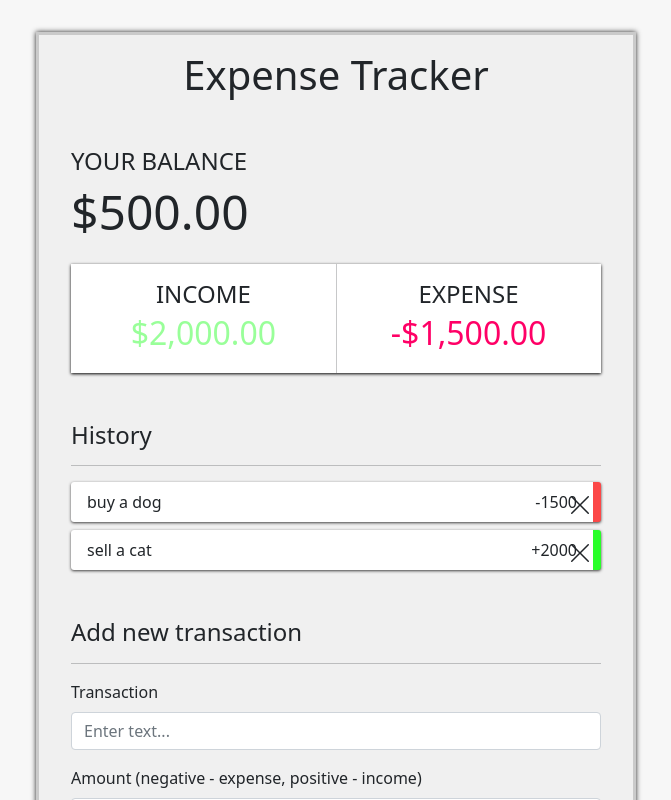
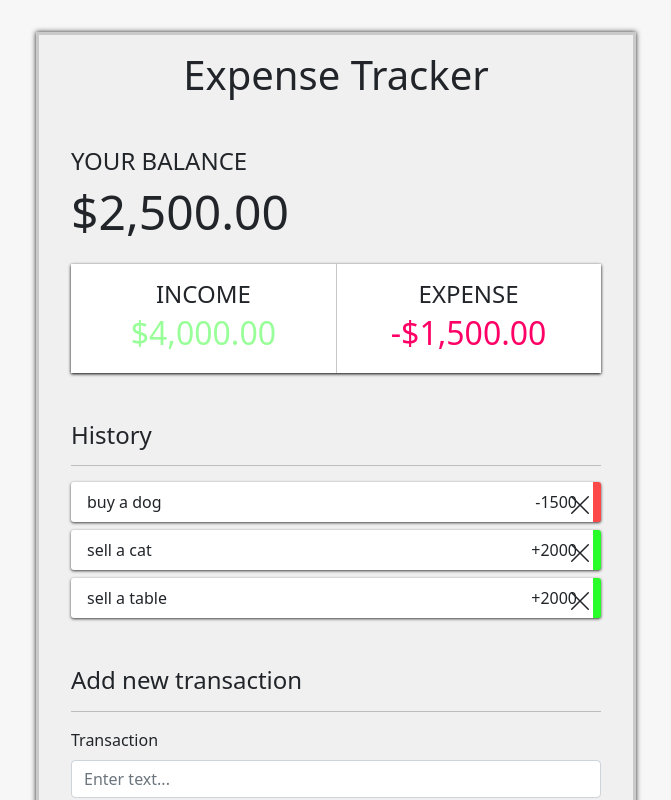
Before and after one commit to patrickchennn/react-projects, a React app in the folder expense-tracker/: page / in a window 1280 px wide. Shown: the top 800 px of the page, without its empty margins (304-975 px from the left). Built offline with nearby package versions, Linux system fonts and the light colour scheme.

Commit message:
add delete feature

```diff
--- a/expense-tracker/src/App.jsx
+++ b/expense-tracker/src/App.jsx
@@ -1,11 +1,9 @@
-import {useState,createContext} from 'react'
+import {useState} from 'react'
 import "./styles/App.scss"
 import 'bootstrap/dist/css/bootstrap.min.css'
 import ShowBalance from './components/ShowBalance.jsx'
 import HistoryTransaction from './components/HistoryTransaction.jsx'
 import AddTransaction from './components/AddTransaction.jsx'
-
-export const AppContext = createContext(null)
 
 const App = () => {
 
@@ -21,20 +19,29 @@ const App = () => {
       title:"sell a cat",
       amount:2000,
       areIncomeOrExpense:"income-card"
+    },
+    {
+      id:7,
+      title:"sell a table",
+      amount:2000,
+      areIncomeOrExpense:"income-card"
     }
   ])
+
+  const deleteHistoryTransaction = (id) => {
+    console.log("delete this ",id);
+    const filtered = transactions.filter(transaction => transaction.id !== id)
+    setTransactions(filtered)
+  }
 
   return (
     <div className='my-container'>
       <h1 className='d-flex justify-content-center'>Expense Tracker</h1>
-      <AppContext.Provider value={{
-          transactions,
-          setTransactions
-        }}>
-        <ShowBalance />
-        <HistoryTransaction/>
-        <AddTransaction/>
-      </AppContext.Provider>
+      <ShowBalance transactions={transactions}/>
+      <HistoryTransaction
+        transactions={transactions}
+        onDelete={deleteHistoryTransaction}/>
+      <AddTransaction transactions={transactions} setTransactions={setTransactions}/>
     </div>
   )
 }
--- a/expense-tracker/src/components/AddTransaction.jsx
+++ b/expense-tracker/src/components/AddTransaction.jsx
@@ -1,9 +1,7 @@
-import React,{useContext,useState,useRef} from 'react'
-import { AppContext } from '../App.jsx'
+import {useState,useRef} from 'react'
 
-const AddTransaction = () => {
+const AddTransaction = ({transactions,setTransactions}) => {
 
-  const {transactions,setTransactions} = useContext(AppContext)
   const [tempTransaction,setTempTransaction] = useState({
     id:0,
     title:"",
--- a/expense-tracker/src/components/DeleteHistoryTransaction.jsx
+++ b/expense-tracker/src/components/DeleteHistoryTransaction.jsx
@@ -1,6 +1,6 @@
 import React from 'react'
 
-const DeleteHistoryTransaction = () => {
+const DeleteHistoryTransaction = (id) => {
   return (
     <div>DeleteHistoryTransaction</div>
   )
--- a/expense-tracker/src/components/HistoryCard.jsx
+++ b/expense-tracker/src/components/HistoryCard.jsx
@@ -1,5 +1,4 @@
-
-const HistoryCard = ({transaction}) => {
+const HistoryCard = ({transaction,onDelete}) => {
   return (
     <div className={transaction.areIncomeOrExpense}>
       <span>{transaction.title}</span>
@@ -10,7 +9,8 @@ const HistoryCard = ({transaction}) => {
           btn
           p-0
           position-absolute
-          end-0'>
+          end-0'
+        onClick={() => onDelete(transaction.id)}>
         <svg xmlns="http://www.w3.org/2000/svg" width="24" height="24" fill="currentColor" className="bi bi-x-lg" viewBox="0 0 16 16">
           <path d="M2.146 2.854a.5.5 0 1 1 .708-.708L8 7.293l5.146-5.147a.5.5 0 0 1 .708.708L8.707 8l5.147 5.146a.5.5 0 0 1-.708.708L8 8.707l-5.146 5.147a.5.5 0 0 1-.708-.708L7.293 8 2.146 2.854Z"/>
         </svg>
--- a/expense-tracker/src/components/HistoryTransaction.jsx
+++ b/expense-tracker/src/components/HistoryTransaction.jsx
@@ -1,18 +1,13 @@
-import React,{useContext} from 'react'
-import { AppContext } from '../App.jsx'
 import HistoryCard from './HistoryCard.jsx'
 
-const HistoryTransaction = () => {
-  const {transactions} = useContext(AppContext)
-  // console.log(transactions);
-
+const HistoryTransaction = ({transactions,onDelete}) => {
   return (
     <div className="mt-5">
       <h4><span>History</span></h4>
       <hr />
       <div className='d-flex flex-column' style={{rowGap:"0.5rem"}}>
         {
-          transactions.map(transaction => <HistoryCard key={transaction.id} transaction={transaction}/>)
+          transactions.map(transaction => <HistoryCard key={transaction.id} transaction={transaction} onDelete={onDelete}/>)
         }
       </div>
     </div>
--- a/expense-tracker/src/components/ShowBalance.jsx
+++ b/expense-tracker/src/components/ShowBalance.jsx
@@ -1,10 +1,7 @@
-import React,{useContext} from 'react'
-import { AppContext } from '../App.jsx'
 import formatCurrency from '../utils/formatCurrency.js'
 import objectStringifier from '../utils/objectStringifier.js'
 
-const ShowBalance = () => {
-  const {transactions} = useContext(AppContext)
+const ShowBalance = ({transactions}) => {
   // console.log(objectStringifier(transactions))
 
   let income=0,expense=0,totalMoney=0
```
Also changed, not shown: expense-tracker/src/components/DeleteAllHistoryTransaction.jsx (added, +9 -0 lines).
